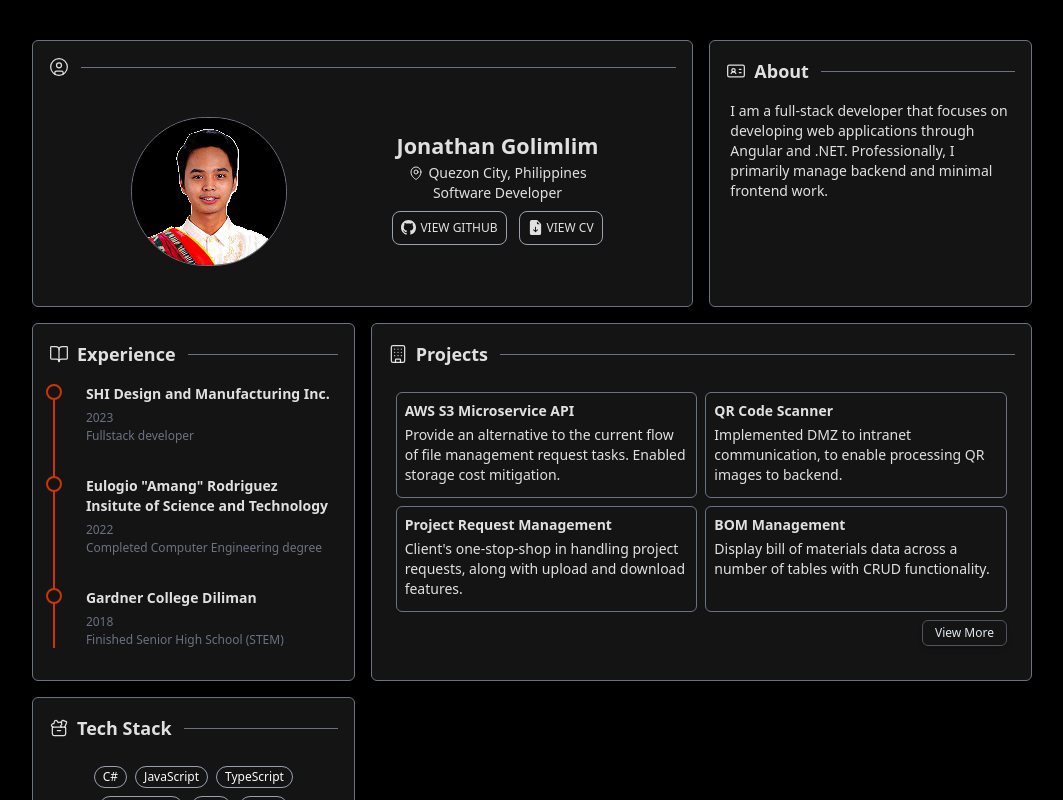
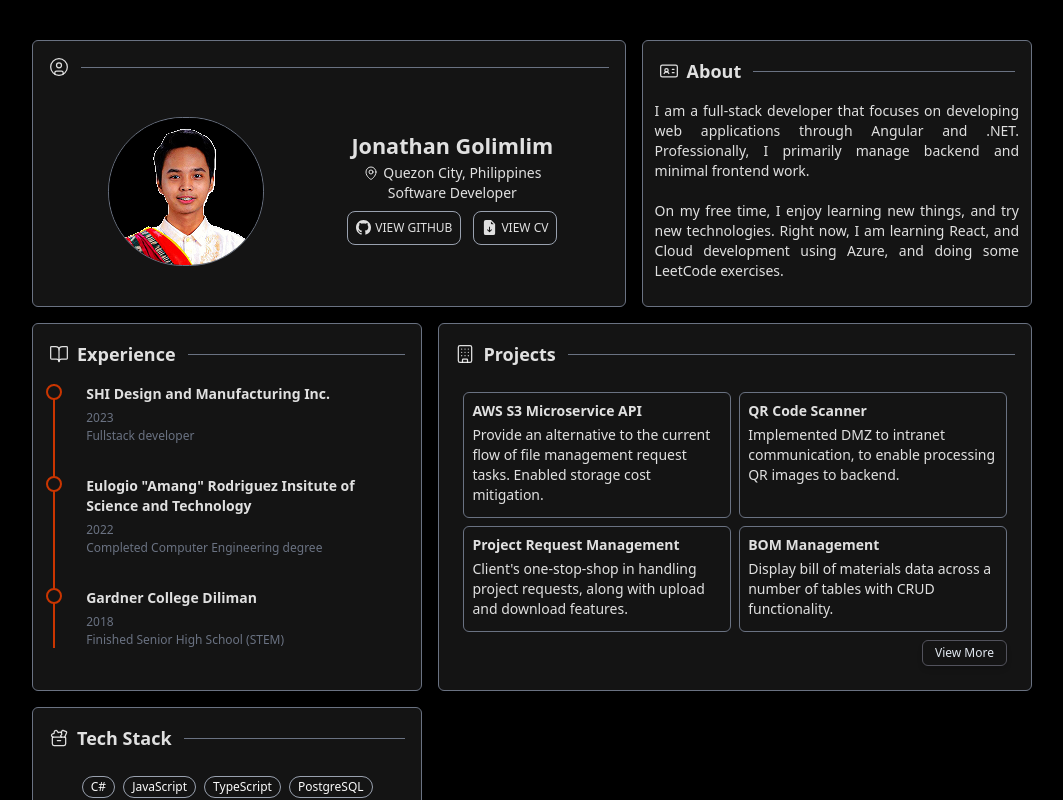
Before and after one commit to jobearry/Portfolio_Dashboard, a React (Vite) app in the folder resume-web/: page /home in a window 1280 px wide. Shown: the top 800 px of the page, without its empty margins (108-1171 px from the left). Built offline with nearby package versions, Linux system fonts and the light colour scheme; no server answers.

Commit message:
enhance Home layout by adjusting grid columns and additional info on "about me" section

```diff
--- a/resume-web/src/pages/home/Home.tsx
+++ b/resume-web/src/pages/home/Home.tsx
@@ -4,7 +4,7 @@ import { BlockContent } from "@/pages/home/constants/content.constants";
 const Home = () => {
   return (
     <section className='flex justify-center scroll-smooth p-8' >
-      <div className="grid md:grid-cols-3 ">
+      <div className="grid md:grid-cols-5 ">
         {BlockContent.map((block) => (
           <Block key={block.id} className={`border ${block.className}`}
             id={block.id}
--- a/resume-web/src/pages/home/components/ProjectHighlights.tsx
+++ b/resume-web/src/pages/home/components/ProjectHighlights.tsx
@@ -12,6 +12,7 @@ export const ProjectHighlights: React.FC<ProjectEvents> = ({events}) => {
     navigate("/projects")
   }
   return (
+
     <section className="m-6 text-start flex flex-col gap-2">
       <ul className="grid md:grid-cols-2 gap-2">
         {events.map(event => (
@@ -21,6 +22,8 @@ export const ProjectHighlights: React.FC<ProjectEvents> = ({events}) => {
               <p className="text-gray-400 text-xs">{event.duration}</p>
               <p className="my-1 text-sm">{event.contirbution}</p>
             </article>
+
+
           </li>
         ))}
       </ul>
--- a/resume-web/src/pages/home/components/timeline.tsx
+++ b/resume-web/src/pages/home/components/timeline.tsx
@@ -12,7 +12,7 @@ export const Timeline: React.FC<TimelineProps> = ({events}) => {
   return (
     <div className="relative border-l-2 border-orange-700 ml-5">
       {events.map((event, index) => (
-        <div key={index} className="mb-8 ml-[1.93rem] relative group">
+        <div key={index} className="mb-8 ml-[1.95rem] relative group">
           {/* Dot */}
           <span className="absolute -left-10 w-4 h-4 rounded-full border-2
             transition-all duration-300 border-orange-700 bg-[#141414] group-hover:bg-orange-700"></span>
--- a/resume-web/src/pages/home/constants/content.constants.tsx
+++ b/resume-web/src/pages/home/constants/content.constants.tsx
@@ -30,41 +30,57 @@ export const BlockContent: BlockProps[] = [
     title: "",
     icon: <CircleUser size={20} strokeWidth={1.5}/>,
     children: () => <Profile className={"place-items-center md:flex md:justify-evenly"}/>,
-    gridClass: "md:col-span-2"
+    gridClass: "md:col-span-3"
   },
   {
     id: "block_1",
     title: "About",
     icon: <IdCard size={20} strokeWidth={1.5}/>,
-    description: `
-      I am a full-stack developer that focuses on developing web applications through Angular and .NET.
-      Professionally, I primarily manage backend and minimal frontend work.
-    `,
-    gridClass: ""
+    children: () => <div className="m-3 mb-5 text-justify text-sm">
+      <p>
+        I am a full-stack developer that focuses on developing web applications through Angular and .NET.
+        Professionally, I primarily manage backend and minimal frontend work.
+      </p>
+      <br />
+      <p>
+        On my free time, I enjoy learning new things, and try new technologies.
+        Right now, I am learning React, and Cloud development using Azure, and doing some LeetCode exercises.
+      </p>
+    </div>,
+    gridClass: "md:col-span-2"
   },
   {
     id: "block_2",
     title: "Experience",
     icon: <BookOpen size={20} strokeWidth={1.5}/>,
     children: () => <Timeline events={TimelineEvents} />,
-    gridClass: ""
+    gridClass: "md:col-span-2"
   },
   {
     id: "block_3",
     title: "Projects",
     icon: <Building size={20} strokeWidth={1.5}/>,
     children: () => <ProjectHighlights events={corpoProjects}></ProjectHighlights>,
-    gridClass: "md:col-span-2"
+    gridClass: "md:col-span-3"
   },
   {
     id: "block_4",
     title: "Tech Stack",
     icon: <ToolCase size={20} strokeWidth={1.5}/>,
     children: () => <TechStack/>,
-    gridClass: ""
+    gridClass: "md:col-span-2"
   },
   // {
   //   id: "block_5",
+  //   title: "Tech Stack",
+  //   icon: <ToolCase size={20} strokeWidth={1.5}/>,
+  //   children: () =>
+  //     <div>
+  //     </div>,
+  //   gridClass: ""
+  // },
+  // {
+  //   id: "block_6",
   //   title: "Feedback",
   //   icon: <MessageSquare size={20} strokeWidth={1.5}/>,
   //   children: () => <CommentLoader/>,
```
